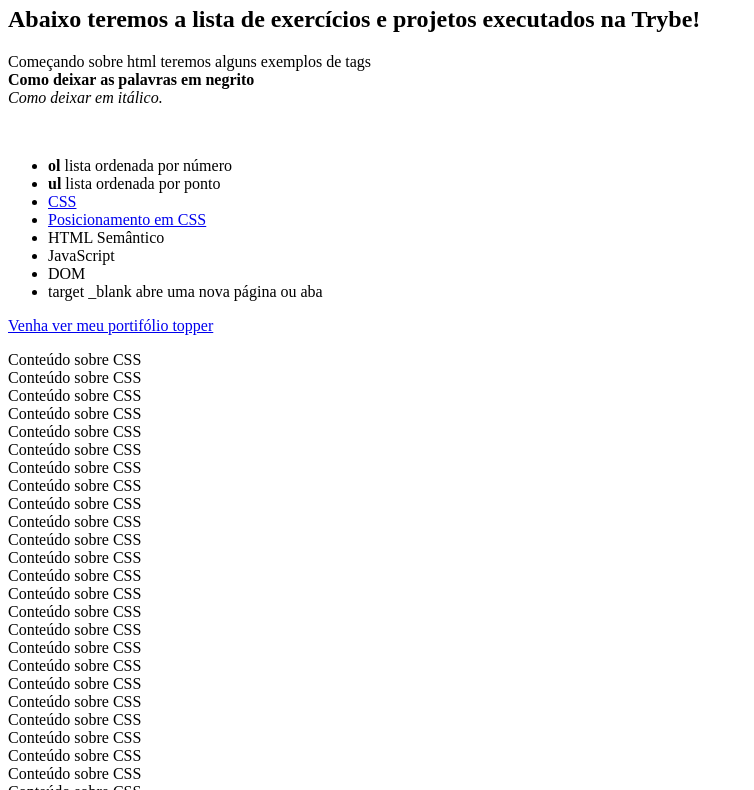
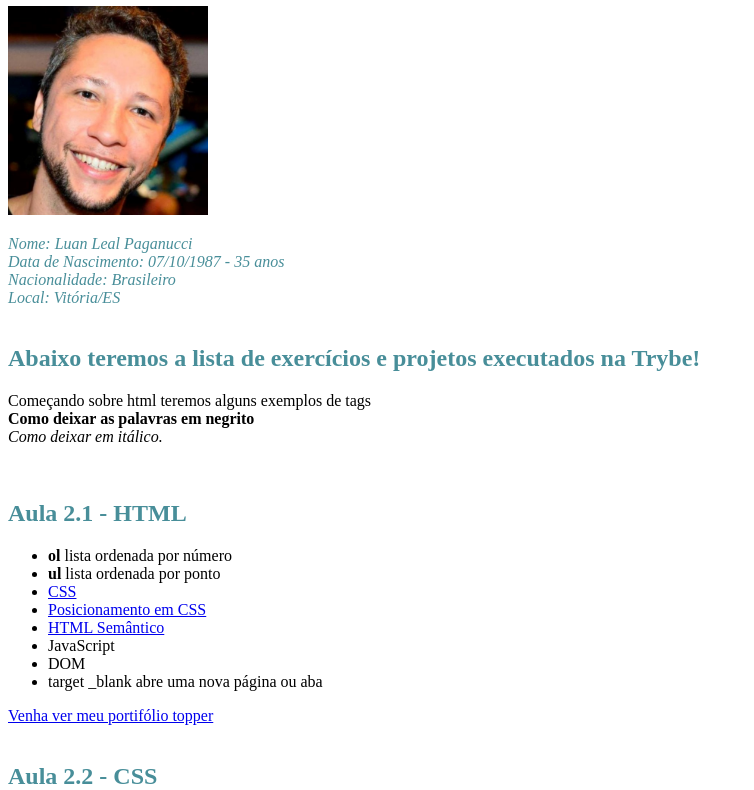
Before and after one commit to LuanPaganucci/luanpaganucci.github.io, a plain HTML site: page index.html in a window 1280 px wide. Shown: the part 198-988 px from the top of the page, without its empty margins (0-754 px from the left). Drawn offline with Linux system fonts and the light colour scheme.

Commit message:
Adicionado sub-titulos

```diff
--- a/index.html
+++ b/index.html
@@ -3,20 +3,45 @@
     <head>
         <title>Luan Trybe!</title>
         <meta charset="utf-8">
+        <style>
+            h1{
+                color: rgb(72, 142, 153);
+            }
+
+            h2 {
+                color: rgb(72, 142, 153);
+            }
+
+            body {
+                background-color: white;
+            }
+
+            #DadosPessoais {
+                color: rgb(72, 142, 153);
+                font-style: italic;
+            }
+
+        </style>
     </head>
 <body>
     <img src="https://u3r3f6s2.rocketcdn.me/wp-content/uploads/2022/09/logo-trybe.png.webp" alt="Logo da Trybe =)" width="150px"><br>
     <h1>Portifólio de Luan Paganucci</h1>
+    <img src="perfil.png" alt="Foto de Perfil Luan" width="200px">
+    <p id="DadosPessoais">Nome: Luan Leal Paganucci<br>
+        Data de Nascimento: 07/10/1987 - 35 anos<br>
+        Nacionalidade: Brasileiro<br>
+        Local: Vitória/ES<br><br></p>
     <h2>Abaixo teremos a lista de exercícios e projetos executados na Trybe!</h2>
     <p>Começando sobre html teremos alguns exemplos de tags<br>
     <strong>Como deixar as palavras em negrito</strong><br>
     <em>Como deixar em itálico. </em></p><br>
+    <h2>Aula 2.1 - HTML</h2>
     <ul>
         <li><strong>ol</strong> lista ordenada por número</li>
         <li><strong>ul</strong> lista ordenada por ponto</li>
         <li><a href="#css">CSS</a></li>
         <li><a href="#poscss">Posicionamento em CSS</a></li>
-        <li>HTML Semântico</li>
+        <li><a href="#HTMLsemantico">HTML Semântico</a></li>
         <li>JavaScript</li>
         <li>DOM</li>
         <li>target _blank abre uma nova página ou aba</li>
@@ -24,9 +49,10 @@
 
 
 
-    <a href="https://github.com/LuanPaganucci"target="_blank">Venha ver meu portifólio topper</a>
+    <a href="https://github.com/LuanPaganucci"target="_blank">Venha ver meu portifólio topper<br><br></a>
 
-    <p id="css">Conteúdo sobre CSS <br>Conteúdo sobre CSS <br>Conteúdo sobre CSS <br>
+    <h2 id="css">Aula 2.2 - CSS</h2>
+    <p>Conteúdo sobre CSS <br>Conteúdo sobre CSS <br>Conteúdo sobre CSS <br>
         Conteúdo sobre CSS <br>Conteúdo sobre CSS <br>
         Conteúdo sobre CSS <br>Conteúdo sobre CSS <br>
         Conteúdo sobre CSS <br>Conteúdo sobre CSS <br>
@@ -39,7 +65,9 @@
         Conteúdo sobre CSS <br>Conteúdo sobre CSS <br>
         Conteúdo sobre CSS <br>Conteúdo sobre CSS <br>
         Conteúdo sobre CSS <br>Conteúdo sobre CSS <br><br></p>
-        <p id="poscss">Conteúdo sobre posicionamento em CSS <br>Conteúdo sobre posicionamento em CSS<br>
+
+        <h2 id="poscss">Aula 2.3 - Posicionamento em CSS</h2>
+        <p>Conteúdo sobre posicionamento em CSS <br>Conteúdo sobre posicionamento em CSS<br>
             Conteúdo sobre posicionamento em CSS <br>Conteúdo sobre posicionamento em CSS<br>
             Conteúdo sobre posicionamento em CSS <br>Conteúdo sobre posicionamento em CSS<br>
             Conteúdo sobre posicionamento em CSS <br>Conteúdo sobre posicionamento em CSS<br>
@@ -51,6 +79,8 @@
             Conteúdo sobre posicionamento em CSS <br>Conteúdo sobre posicionamento em CSS<br>
             Conteúdo sobre posicionamento em CSS <br>Conteúdo sobre posicionamento em CSS<br>
             Conteúdo sobre posicionamento em CSS <br>Conteúdo sobre posicionamento em CSS<br><br></p>
+
+        <h2 id="HTMLsemantico">Aula 2.4 - HTML Semântico</h2>
         <p>Conteúdo sobre HTML Semântico<br>Conteúdo sobre HTML Semântico<br>
             Conteúdo sobre HTML Semântico<br>Conteúdo sobre HTML Semântico<br>
             Conteúdo sobre HTML Semântico<br>Conteúdo sobre HTML Semântico<br>
```
Also changed, not shown: perfil.png (added).
